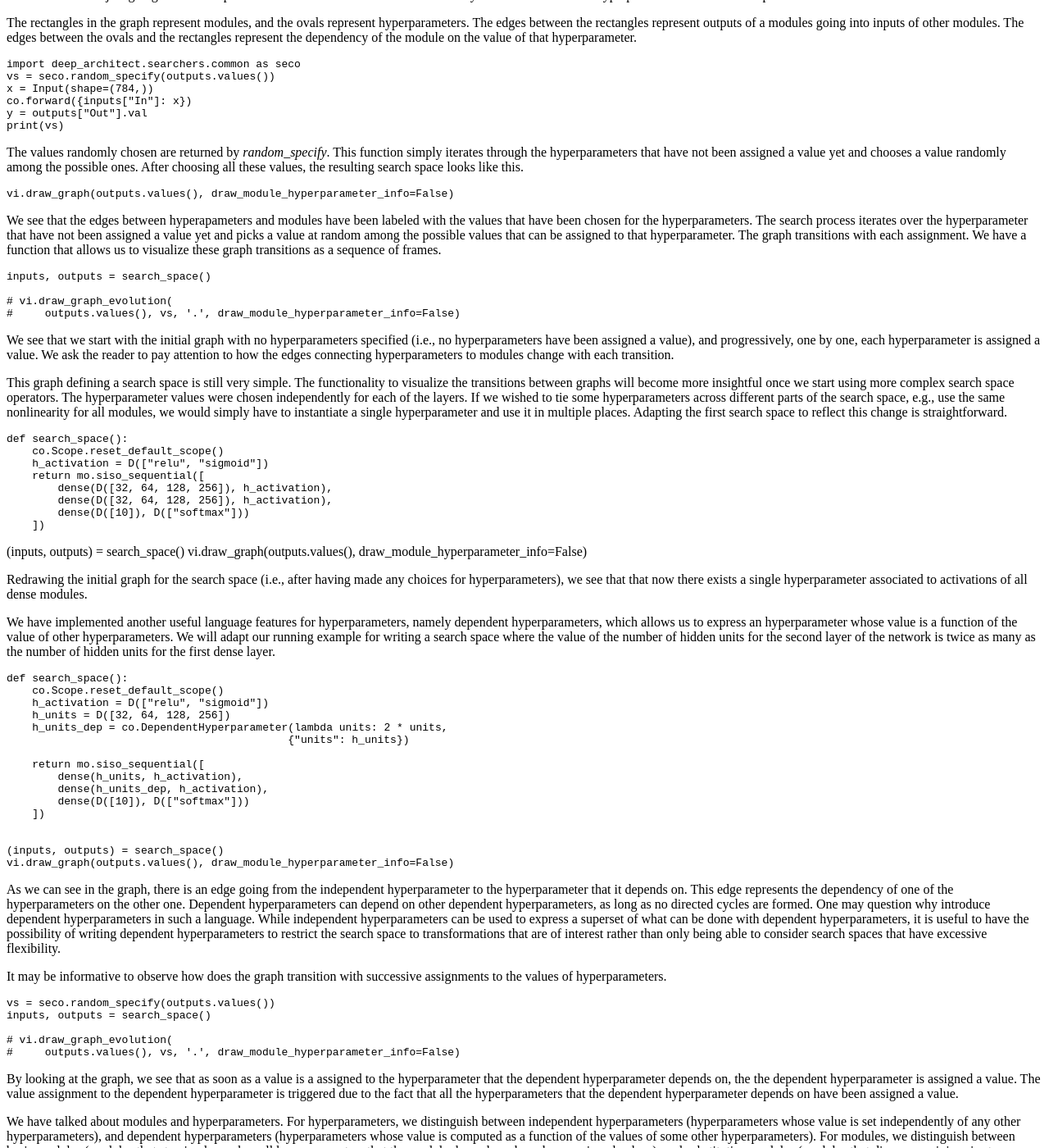
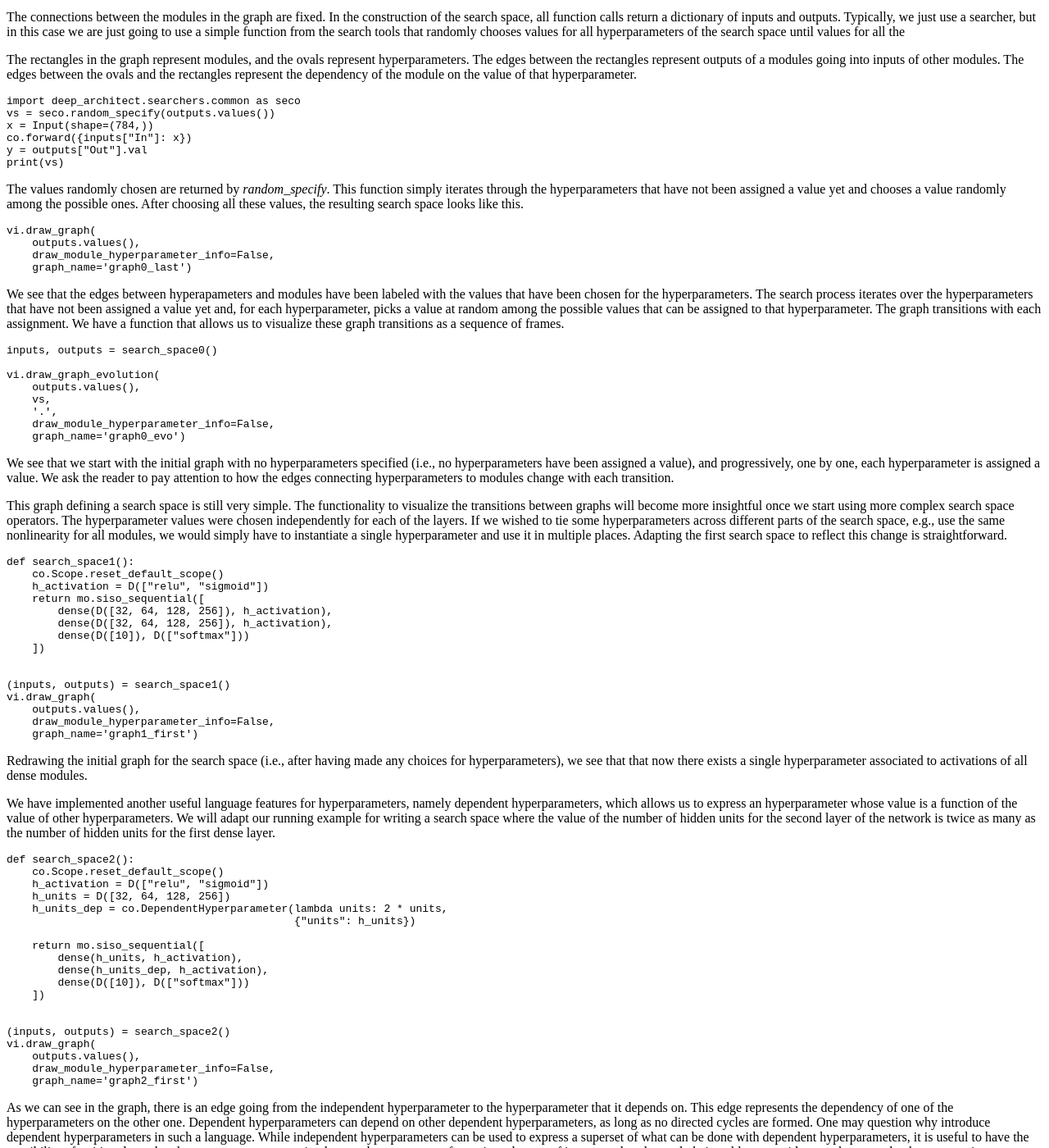
Before and after one commit to negrinho/deep_architect, a Sphinx documentation site: the page built from docs/source/tutorials/search_space_constructs.rst, in a window 1280 px wide and 1400 px high, scrolled down 1603 px. Shown: the whole window at 82% size. Built offline with Sphinx 7.4.7 and the Read the Docs theme 2.0.0, drawn with Linux system fonts in a browser that asks for light colours; pages that are not in the unit, such as notebooks, are missing from menus; some of the changed text lies outside the part shown.

Commit message:
Updates to the colors and minor updates to the tutorials.

```diff
--- a/docs/source/tutorials/search_space_constructs.rst
+++ b/docs/source/tutorials/search_space_constructs.rst
@@ -29,7 +29,6 @@
     x = Dense(64, activation='relu')(x)
     predictions = Dense(10, activation='softmax')(x)
 
-
 The above code is an example of a fixed two-layer perceptron defined in Keras.
 The problem with the above code is that it requires the expert to commit to
 specific values for the number of units and the type of activations.
@@ -58,7 +57,7 @@
         })
 
 
-    def search_space():
+    def search_space0():
         return mo.siso_sequential([
             dense(D([32, 64, 128, 256]), D(["relu", "sigmoid"])),
             dense(D([32, 64, 128, 256]), D(["relu", "sigmoid"])),
@@ -66,8 +65,7 @@
         ])
 
 
-    (inputs, outputs) = mo.SearchSpaceFactory(search_space).get_search_space()
-
+    (inputs, outputs) = mo.SearchSpaceFactory(search_space0).get_search_space()
 
 The above code defines a search space where the nonlinearities and number of
 units are chosen from a set of possible values rather than being fixed upfront.
@@ -80,8 +78,10 @@
 .. code:: python
 
     import deep_architect.visualization as vi
-    vi.draw_graph(outputs.values(), draw_module_hyperparameter_info=False)
-
+    vi.draw_graph(
+        outputs.values(),
+        draw_module_hyperparameter_info=False,
+        graph_name='graph0_first')
 
 The connections between the modules in the graph are fixed.
 In the construction of the search space, all function calls return a dictionary
@@ -106,7 +106,6 @@
     y = outputs["Out"].val
     print(vs)
 
-
 The values randomly chosen are returned by `random_specify`.
 This function simply iterates through the hyperparameters that have not
 been assigned a value yet and chooses a value randomly among the possible ones.
@@ -114,13 +113,16 @@
 
 .. code:: python
 
-    vi.draw_graph(outputs.values(), draw_module_hyperparameter_info=False)
-
+    vi.draw_graph(
+        outputs.values(),
+        draw_module_hyperparameter_info=False,
+        graph_name='graph0_last')
 
 We see that the edges between hyperapameters and modules have been labeled
 with the values that have been chosen for the hyperparameters.
-The search process iterates over the hyperparameter that have not
-been assigned a value yet and picks a value at random among the possible
+The search process iterates over the hyperparameters that have not
+been assigned a value yet and, for each hyperparameter,
+picks a value at random among the possible
 values that can be assigned to that hyperparameter.
 The graph transitions with each assignment.
 We have a function that allows us to visualize these graph transitions as a
@@ -128,11 +130,14 @@
 
 .. code:: python
 
-    inputs, outputs = search_space()
+    inputs, outputs = search_space0()
 
-    # vi.draw_graph_evolution(
-    #     outputs.values(), vs, '.', draw_module_hyperparameter_info=False)
-
+    vi.draw_graph_evolution(
+        outputs.values(),
+        vs,
+        '.',
+        draw_module_hyperparameter_info=False,
+        graph_name='graph0_evo')
 
 We see that we start with the initial graph with no hyperparameters specified
 (i.e., no hyperparameters have been assigned a value), and progressively,
@@ -153,7 +158,8 @@
 
 .. code:: python
 
-    def search_space():
+
+    def search_space1():
         co.Scope.reset_default_scope()
         h_activation = D(["relu", "sigmoid"])
         return mo.siso_sequential([
@@ -163,9 +169,11 @@
         ])
 
 
-(inputs, outputs) = search_space()
-vi.draw_graph(outputs.values(), draw_module_hyperparameter_info=False)
-
+    (inputs, outputs) = search_space1()
+    vi.draw_graph(
+        outputs.values(),
+        draw_module_hyperparameter_info=False,
+        graph_name='graph1_first')
 
 Redrawing the initial graph for the search space (i.e., after having
 made any choices for hyperparameters), we see that that now there exists
@@ -182,12 +190,13 @@
 
 .. code:: python
 
-    def search_space():
+
+    def search_space2():
         co.Scope.reset_default_scope()
         h_activation = D(["relu", "sigmoid"])
         h_units = D([32, 64, 128, 256])
         h_units_dep = co.DependentHyperparameter(lambda units: 2 * units,
-                                                {"units": h_units})
+                                                 {"units": h_units})
 
         return mo.siso_sequential([
             dense(h_units, h_activation),
@@ -196,9 +205,11 @@
         ])
 
 
-    (inputs, outputs) = search_space()
-    vi.draw_graph(outputs.values(), draw_module_hyperparameter_info=False)
-
+    (inputs, outputs) = search_space2()
+    vi.draw_graph(
+        outputs.values(),
+        draw_module_hyperparameter_info=False,
+        graph_name='graph2_first')
 
 As we can see in the graph, there is an edge going from the independent
 hyperparameter to the hyperparameter that it depends on.
@@ -218,11 +229,14 @@
 .. code:: python
 
     vs = seco.random_specify(outputs.values())
-    inputs, outputs = search_space()
+    inputs, outputs = search_space2()
 
-    # vi.draw_graph_evolution(
-    #     outputs.values(), vs, '.', draw_module_hyperparameter_info=False)
-
+    vi.draw_graph_evolution(
+        outputs.values(),
+        vs,
+        '.',
+        draw_module_hyperparameter_info=False,
+        graph_name='graph2_evo')
 
 By looking at the graph, we see that as soon as a value is a assigned
 to the hyperparameter that the dependent hyperparameter depends on, the
@@ -271,12 +285,13 @@
 
 .. code:: python
 
-    def search_space():
+
+    def search_space3():
         co.Scope.reset_default_scope()
         h_activation = D(["relu", "sigmoid"])
         h_units = D([32, 64, 128, 256])
         h_units_dep = co.DependentHyperparameter(lambda units: 2 * units,
-                                                {"units": h_units})
+                                                 {"units": h_units})
         h_opt = D([0, 1])
 
         return mo.siso_sequential([
@@ -286,8 +301,7 @@
         ])
 
 
-    (inputs, outputs) = search_space()
-
+    (inputs, outputs) = search_space3()
 
 The optional module takes a thunk (this terminology comes from programming
 languages) which returns a graph fragment (returned as a dictionary of
@@ -302,11 +316,14 @@
 .. code:: python
 
     vs = seco.random_specify(outputs.values())
-    inputs, outputs = search_space()
+    inputs, outputs = search_space3()
 
-    # vi.draw_graph_evolution(
-    #     outputs.values(), vs, '.', draw_module_hyperparameter_info=False)
-
+    vi.draw_graph_evolution(
+        outputs.values(),
+        vs,
+        '.',
+        draw_module_hyperparameter_info=False,
+        graph_name='graph3_evo')
 
 We see that once the hyperparameter that the optional substitution module depends on
 is assigned a value, the substitution module disappears and is replaced by a graph
@@ -324,12 +341,13 @@
 
 .. code:: python
 
-    def search_space():
+
+    def search_space4():
         co.Scope.reset_default_scope()
         h_activation = D(["relu", "sigmoid"])
         h_units = D([32, 64, 128, 256])
         h_units_dep = co.DependentHyperparameter(lambda units: 2 * units,
-                                                {"units": h_units})
+                                                 {"units": h_units})
         h_opt = D([0, 1])
         h_num_repeats = D([1, 2, 4])
 
@@ -340,8 +358,7 @@
         ])
 
 
-    (inputs, outputs) = search_space()
-
+    (inputs, outputs) = search_space4()
 
 Note that in the search space above, the hyperparameter respective to the
 number of units of the dense modules inside the repeat share the same hyperparameter,
@@ -350,10 +367,14 @@
 .. code:: python
 
     vs = seco.random_specify(outputs.values())
-    inputs, outputs = search_space()
+    inputs, outputs = search_space4()
 
-    # vi.draw_graph_evolution(
-    #     outputs.values(), vs, '.', draw_module_hyperparameter_info=False)
+    vi.draw_graph_evolution(
+        outputs.values(),
+        vs,
+        '.',
+        draw_module_hyperparameter_info=False,
+        graph_name='graph4_evo')
 
 In the graph evolution, we see that once we assign a value to the hyperparameter
 corresponding to the number of repetitions of the graph fragment returned by the
@@ -374,26 +395,26 @@
 
 .. code:: python
 
-    def search_space():
+
+    def search_space5():
         co.Scope.reset_default_scope()
         h_activation = D(["relu", "sigmoid"])
         h_units = D([32, 64, 128, 256])
         h_units_dep = co.DependentHyperparameter(lambda units: 2 * units,
-                                                {"units": h_units})
+                                                 {"units": h_units})
         h_opt = D([0, 1])
         h_num_repeats = D([1, 2, 4])
 
         return mo.siso_sequential([
             mo.siso_repeat(lambda: dense(h_units, h_activation), h_num_repeats),
             mo.siso_optional(
-                lambda: mo.siso_repeat(lambda: dense(h_units_dep, h_activation), h_num_repeats),
-                h_opt),
+                lambda: mo.siso_repeat(lambda: dense(h_units_dep, h_activation),
+                                       h_num_repeats), h_opt),
             dense(D([10]), D(["softmax"]))
         ])
 
 
-    (inputs, outputs) = search_space()
-
+    (inputs, outputs) = search_space5()
 
 Again, given the search space above, the reader should get an expectation of
 of what graph evolution to expect.
@@ -404,11 +425,13 @@
 .. code:: python
 
     vs = seco.random_specify(outputs.values())
-    inputs, outputs = search_space()
-    # vi.draw_graph_evolution(
-    #     outputs.values(), vs, '.', draw_module_hyperparameter_info=False)
-
-
+    inputs, outputs = search_space5()
+    vi.draw_graph_evolution(
+        outputs.values(),
+        vs,
+        '.',
+        draw_module_hyperparameter_info=False,
+        graph_name='graph5_evo')
 We argue that by using basic modules, substitution modules, independent hyperparameters,
 and dependent hyperparameters we are able to represent a large variety of
 search spaces in a compact and natural manner.
```
Also changed, not shown: other parts of docs/source/tutorials/search_space_constructs.rst (+1 -1 lines), docs/source/tutorials/new_modules.rst (+9 -13 lines), 1 other file.
